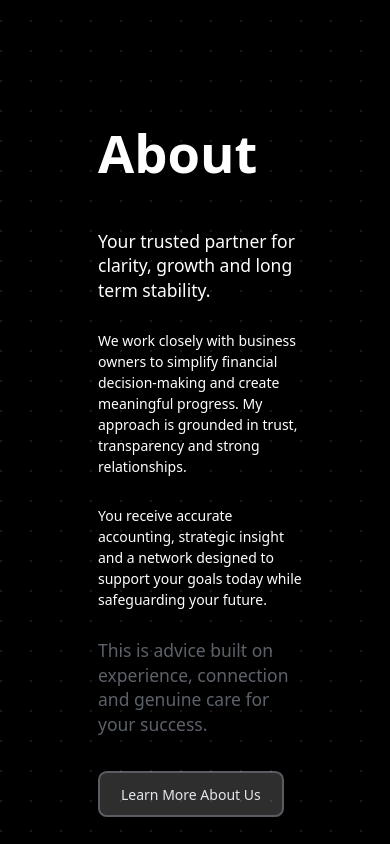
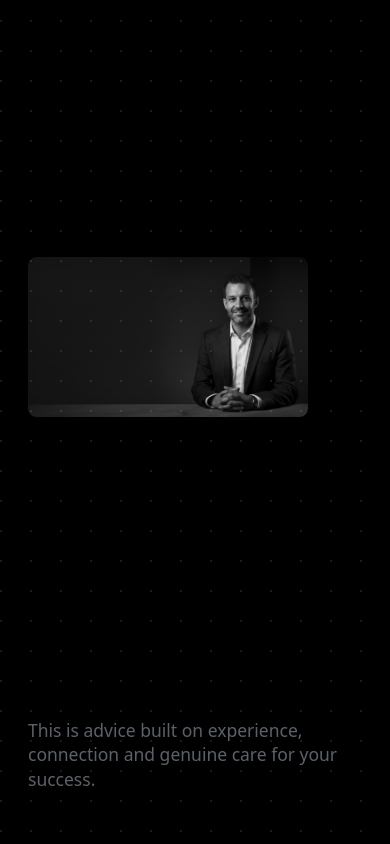
Before and after one commit to KrisD23/abrol, a Next.js app: page / in a window 390 px wide. Shown: the part 4480-5324 px from the top of the page. Built offline with nearby package versions, Linux system fonts and the light colour scheme.

Commit message:
Modified: Aboutsection Fully responsive and Added Animation of AboutSection

```diff
--- a/src/components/homepage/AboutSection.tsx
+++ b/src/components/homepage/AboutSection.tsx
@@ -1,49 +1,121 @@
 "use client";
 
-import { motion } from "framer-motion";
+import { useEffect, useRef } from "react";
 import Image from "next/image";
-import Link from "next/link";
+import { gsap } from "gsap";
+import { ScrollTrigger } from "gsap/ScrollTrigger";
+
+gsap.registerPlugin(ScrollTrigger);
 
 export default function AboutSection() {
+  const sectionRef = useRef(null);
+
+  useEffect(() => {
+    if (!sectionRef.current) return;
+
+    const ctx = gsap.context(() => {
+      // === Heading Animation ===
+      gsap.from(".wmud-heading", {
+        y: 80,
+        opacity: 0,
+        duration: 1.1,
+        ease: "power3.out",
+        scrollTrigger: {
+          trigger: sectionRef.current,
+          start: "top 85%",
+          toggleActions: "play none none reset",
+        },
+      });
+
+      // === Content Lines Animation ===
+      gsap.from(".wmud-content", {
+        y: 70,
+        opacity: 0,
+        duration: 1,
+        stagger: 0.2,
+        ease: "power3.out",
+        scrollTrigger: {
+          trigger: sectionRef.current,
+          start: "top 78%",
+          toggleActions: "play none none reset",
+        },
+      });
+
+      // === Button Animation (left → right) ===
+      gsap.from(".about-btn", {
+        x: -100,
+        opacity: 0,
+        duration: 1.1,
+        ease: "power3.out",
+        scrollTrigger: {
+          trigger: sectionRef.current,
+          start: "top 70%",
+          toggleActions: "play none none reset",
+        },
+      });
+    }, sectionRef);
+
+    return () => ctx.revert();
+  }, []);
+
   return (
-    <section className="px-28 pt-20 pb-28">
-      <h1 className="text-6xl font-semibold ">About</h1>
+    <section ref={sectionRef} className="px-8 sm:px-18 lg:px-28 pt-28 pb-20">
+      {/* Animated Heading */}
+      <div className="lg:h-18 overflow-hidden">
+        <h1 className="wmud-heading text-6xl font-semibold">About</h1>
+      </div>
 
       <div className="grid grid-cols-12 gap-12 mt-14">
-        <div className=" col-span-6 flex flex-col gap-8">
-          <h2 className="text-xl font-medium">
+        {/* LEFT SIDE CONTENT */}
+        <div className="col-span-12 lg:col-span-6 flex flex-col gap-6 order-2 lg:order-1">
+          {/* Line 1 */}
+          <div className="2xl:h-10 overflow-hidden">
+            <h2 className="wmud-content text-xl font-medium  max-w-96 sm:max-w-full">
               Your trusted partner for clarity, growth and long term stability.
             </h2>
-          <p>
+          </div>
+
+          {/* Animated paragraph lines */}
+          <div className="lg:h-18 overflow-hidden">
+            <p className="wmud-content max-w-96 sm:max-w-full">
               We work closely with business owners to simplify financial
               decision-making and create meaningful progress. My approach is
               grounded in trust, transparency and strong relationships.
             </p>
-          <p>
+          </div>
+
+          <div className="lg:h-16 overflow-hidden">
+            <p className="wmud-content  max-w-96 sm:max-w-full">
               You receive accurate accounting, strategic insight and a network
-            designed to support your goals today while safeguarding your future.
-          </p>
-          <div>
-            <p className="text-gray-400/60 text-xl font-medium">
-              This is advice built on experience, connection
-            </p>
-            <p className="text-gray-400/60 text-xl font-medium">
-              and genuine care for your success.
+              designed to support your goals today while safeguarding your
+              future.
             </p>
           </div>
+
+          {/* Non-animated content */}
+          <div>
+            <p className="text-gray-400/60 text-xl font-medium  max-w-96 sm:max-w-full">
+              This is advice built on experience, connection and genuine care
+              for your success.
+            </p>
+            <p className="text-gray-400/60 text-xl font-medium"></p>
           </div>
-        <div className=" col-span-6 pl-20">
+        </div>
+
+        {/* IMAGE */}
+        <div className="col-span-12 lg:col-span-6 flex justify-start lg:justify-end order-1 lg:order-2 lg:pl-20">
           <Image
             src={"/ab_bg.png"}
             alt=""
             width={500}
             height={500}
-            className="h-full w-full object-cover rounded-xl"
+            className="object-cover rounded-lg w-80 sm:w-full xs:max-w-sm sm:max-w-md"
           />
         </div>
       </div>
 
-      <button className="mt-10 px-6 py-3 rounded-lg font-medium bg-gray-200/20 text-gray-200 border-2 border-gray-400/40">
+      {/* BUTTON (left → right animation) */}
+      <button className="about-btn mt-10 px-6 py-3 rounded-lg font-medium bg-gray-200/20 text-gray-200 border-2 border-gray-400/40">
         Learn More About Us
       </button>
     </section>
```
Lines whose indentation alone changed are shown as unchanged.
